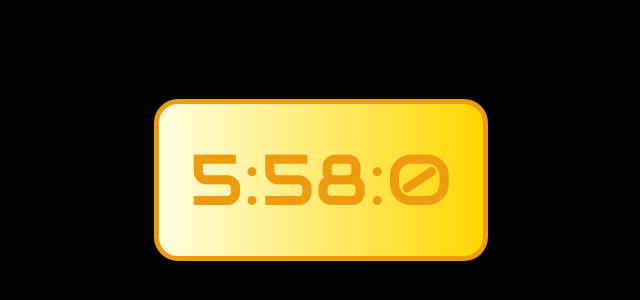
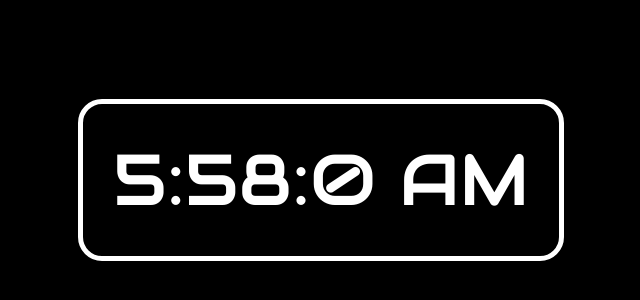
Before and after one commit to likhith994/digital_clock, a React (Vite) app: page / in a window 1280 px wide. Shown: the part 220-520 px from the top of the page, without its empty margins (319-959 px from the left). Built offline with nearby package versions, Linux system fonts and the light colour scheme.

Commit message:
added period back and enabled dark mode

```diff
--- a/public/styles.css
+++ b/public/styles.css
@@ -25,13 +25,13 @@ body{
     display:flex;
     justify-content: center;
     align-items: center;
-    background:linear-gradient(to right, lightyellow ,gold);
-    border:5px solid #ef9b0f;
+    background-color:black;
+    border:5px solid white;
     border-radius:24px;
     padding:30px;
 }
 h1{
-    color:#ef9b0f;
+    color:white;
     font-size:72px;
     font-family: "Audiowide", sans-serif;
     font-weight: 400;
--- a/src/components/App.jsx
+++ b/src/components/App.jsx
@@ -2,6 +2,7 @@ import React from "react";
 import ReactDOM from "react-dom";
 import Clock from "./Clock"
 const App= () =>{
-    return <Clock />
+    return (<div><Clock /></div>
+    );
 }
 export default App;
--- a/src/components/Clock.jsx
+++ b/src/components/Clock.jsx
@@ -18,7 +18,7 @@ if (hour === 0) {
 }
 const Clock= () =>{
     return (<div className="container">
-        <h1>{hour}:{minutes}:{seconds}</h1>
+        <h1>{hour}:{minutes}:{seconds} {period}</h1>
     </div>);
 }
 export default Clock;
```
Also changed, not shown: 1 other file (tests, documents, lock files or other folders).
